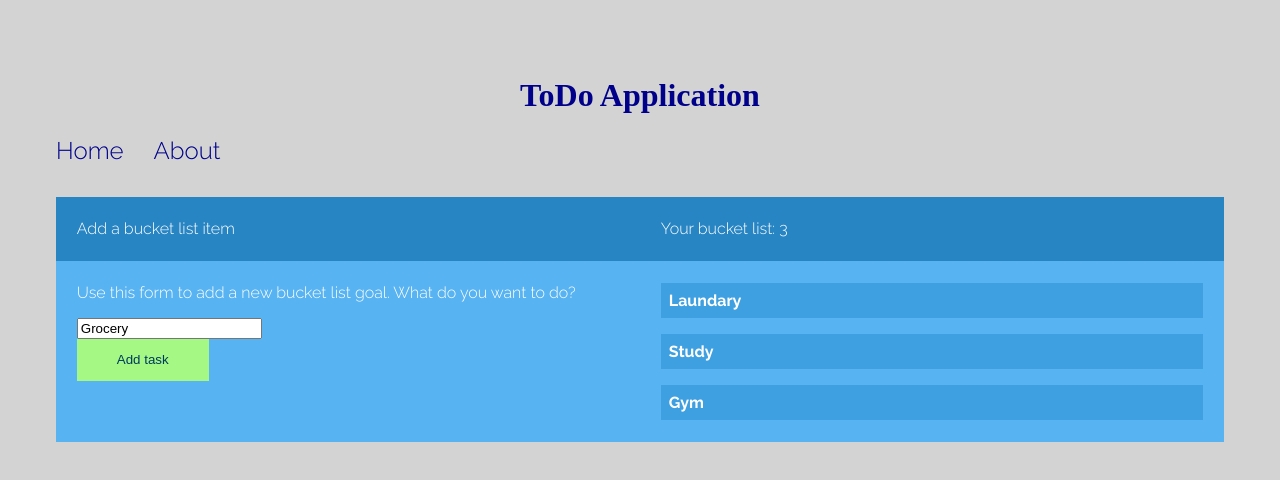
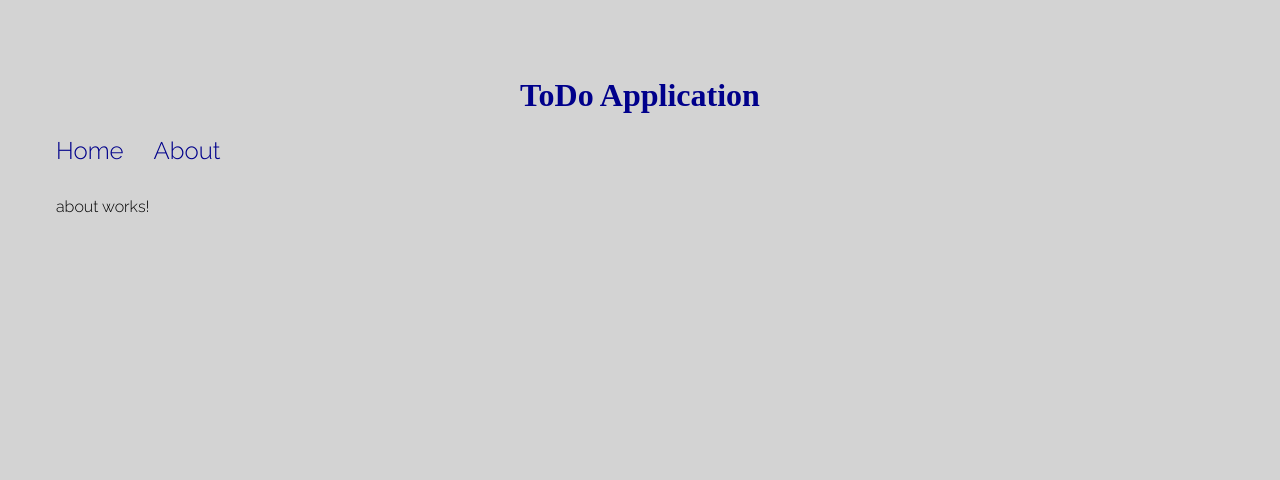
Before and after one commit to shruti-nanajkar/Todo_Angular5, an Angular app in the folder ng5/: page /about/48 in a window 1280 px wide. Before the commit this address led to /. Shown: the top 480 px of the page. Built offline with nearby package versions, Linux system fonts and the light colour scheme.

Commit message:
routing and modified scss

```diff
--- a/ng5/src/app/about/about.component.ts
+++ b/ng5/src/app/about/about.component.ts
@@ -1,4 +1,5 @@
 import { Component, OnInit } from '@angular/core';
+import { ActivatedRoute } from "@angular/router";
 
 @Component({
   selector: 'app-about',
@@ -7,7 +8,9 @@ import { Component, OnInit } from '@angular/core';
 })
 export class AboutComponent implements OnInit {
 
-  constructor() { }
+  constructor(private route: ActivatedRoute) {
+    this.route.params.subscribe(res => console.log(res.id))
+   }
 
   ngOnInit() {
   }
--- a/ng5/src/app/app-routing.module.ts
+++ b/ng5/src/app/app-routing.module.ts
@@ -1,7 +1,18 @@
 import { NgModule } from '@angular/core';
 import { Routes, RouterModule } from '@angular/router';
+import { HomeComponent } from "./home/home.component";//added this
+import { AboutComponent } from "./about/about.component";//added this
 
-const routes: Routes = [];
+const routes: Routes = [
+  {
+    path: '',
+    component: HomeComponent
+  },
+  {
+    path: 'about/:id',
+    component: AboutComponent
+  }
+];
 
 @NgModule({
   imports: [RouterModule.forRoot(routes)],
--- a/ng5/src/app/app.component.html
+++ b/ng5/src/app/app.component.html
@@ -5,10 +5,10 @@
 
 <ul>
   <li><a routerLink="">Home</a></li>
-  <li><a routerLink="">About</a></li>
+  <li><a routerLink="about/48">About</a></li>
 </ul>
 
- <app-home></app-home> <!--nesting our custom made Home component with the app component.
+ <!-- <app-home></app-home> <!--nesting our custom made Home component with the app component.
                            So this app-home is a selector name for home.component.ts file.
                            we want to nest that home component into app.component.html -->
 <router-outlet></router-outlet>
--- a/ng5/src/styles.scss
+++ b/ng5/src/styles.scss
@@ -31,3 +31,6 @@ a{
     color:darkblue;
     text-decoration: none;
 }
+p{
+    color: black;
+}
```
